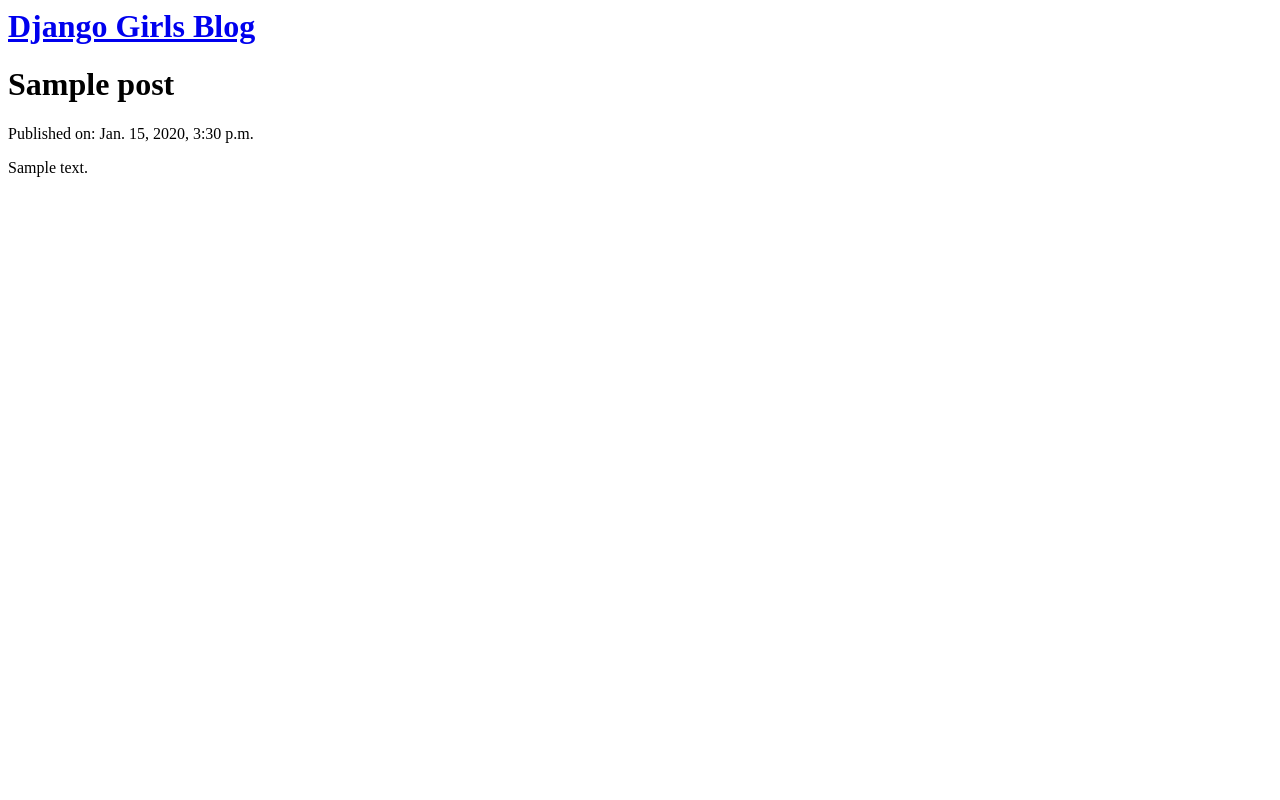
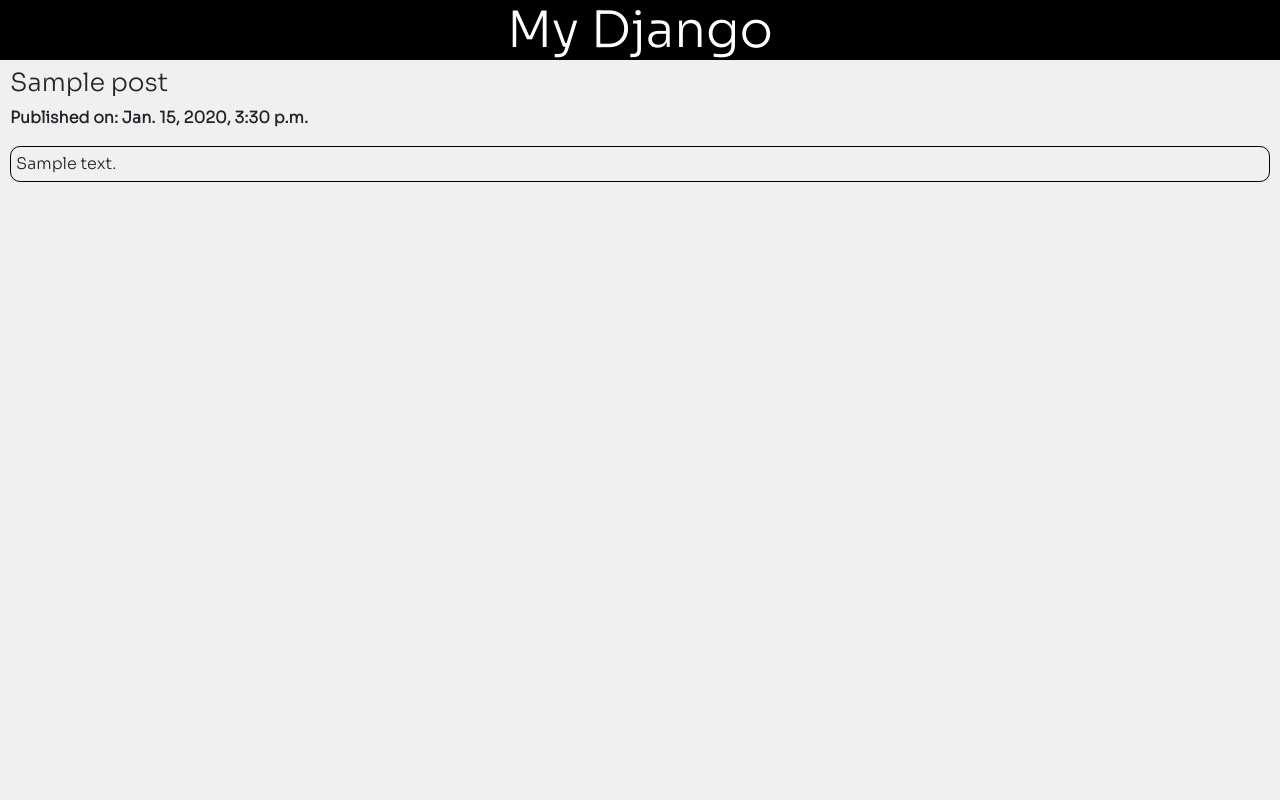
Before and after one commit to riju-t-r/blog, a Django app: page / in a window 1280 px wide. Run offline with Django 3.2, Linux system fonts and the light colour scheme; tables that the repository leaves empty hold one stand-in row (values such as "Sample post"); some libraries are stand-ins or nearby versions.

Commit message:
added styling

```diff
--- a/blog/templates/blog/post_list.html
+++ b/blog/templates/blog/post_list.html
@@ -1,16 +1,80 @@
 <html>
   <head>
     <title>Django Girls blog</title>
+    <!-- CSS only -->
+    <link
+      rel="stylesheet"
+      href="https://stackpath.bootstrapcdn.com/bootstrap/4.5.0/css/bootstrap.min.css"
+      integrity="sha384-9aIt2nRpC12Uk9gS9baDl411NQApFmC26EwAOH8WgZl5MYYxFfc+NcPb1dKGj7Sk"
+      crossorigin="anonymous"
+    />
+
+    <!-- JS, Popper.js, and jQuery -->
+    <script
+      src="https://code.jquery.com/jquery-3.5.1.slim.min.js"
+      integrity="sha384-DfXdz2htPH0lsSSs5nCTpuj/zy4C+OGpamoFVy38MVBnE+IbbVYUew+OrCXaRkfj"
+      crossorigin="anonymous"
+    ></script>
+    <script
+      src="https://cdn.jsdelivr.net/npm/popper.js@1.16.0/dist/umd/popper.min.js"
+      integrity="sha384-Q6E9RHvbIyZFJoft+2mJbHaEWldlvI9IOYy5n3zV9zzTtmI3UksdQRVvoxMfooAo"
+      crossorigin="anonymous"
+    ></script>
+    <script
+      src="https://stackpath.bootstrapcdn.com/bootstrap/4.5.0/js/bootstrap.min.js"
+      integrity="sha384-OgVRvuATP1z7JjHLkuOU7Xw704+h835Lr+6QL9UvYjZE3Ipu6Tp75j7Bh/kR0JKI"
+      crossorigin="anonymous"
+    ></script>
+    <link
+      href="https://fonts.googleapis.com/css2?family=Sora:wght@300&display=swap"
+      rel="stylesheet"
+    />
+    <style>
+      * {
+        font-family: "Sora", sans-serif;
+      }
+      body {
+        background-color: #f0f0f0;
+      }
+      .heading {
+        position: relative;
+        text-align: center;
+        font-size: 50px;
+      }
+      .blog-container {
+        margin-left: 10px;
+        margin-right: 10px;
+        box-sizing: border-box;
+      }
+      .blog-box {
+        border-radius: 10px;
+        border: 1px solid #000;
+        padding: 5px;
+      }
+      .header {
+        background-color: #000;
+        color: #fff;
+        font-size: 20px;
+      }
+      .published-date {
+        font-weight: 800;
+        text-decoration: italic;
+        font-size: 16px;
+      }
+      .post-heading {
+        font-size: 25px;
+      }
+    </style>
   </head>
   <body>
-    <div>
-      <h1><a href="/">Django Girls Blog</a></h1>
+    <div class="header">
+      <h1 class="heading">My Django</h1>
     </div>
-    <div>
+    <div class="blog-container">
       {%for post in posts %}
-      <h1>{{ post.title }}</h1>
-      <p>Published on: {{ post.published_date }}</p>
-      <p>{{ post.text | linebreaksbr }}</p>
+      <h1 class="post-heading">{{ post.title }}</h1>
+      <p class="published-date">Published on: {{ post.published_date }}</p>
+      <p class="blog-box">{{ post.text | linebreaksbr }}</p>
       {% endfor %}
     </div>
   </body>
```
Also changed, not shown: README.md.
